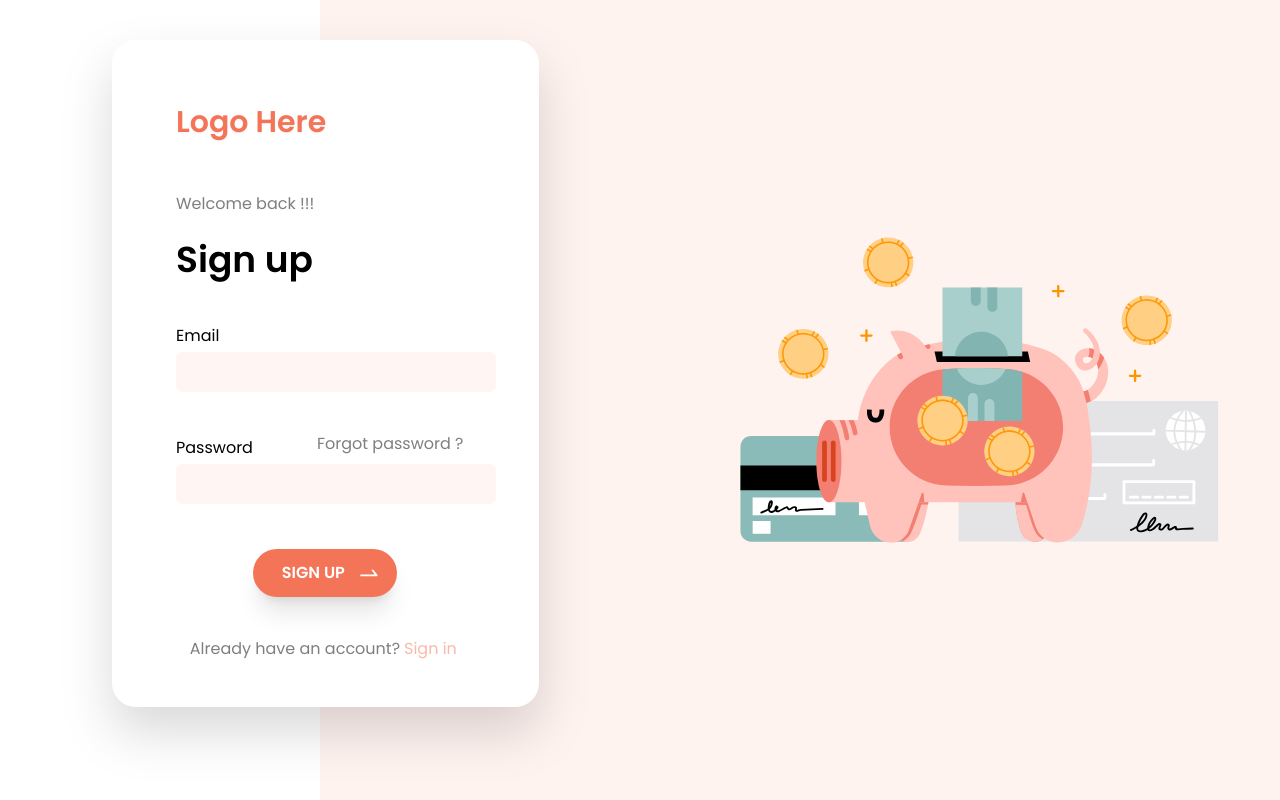
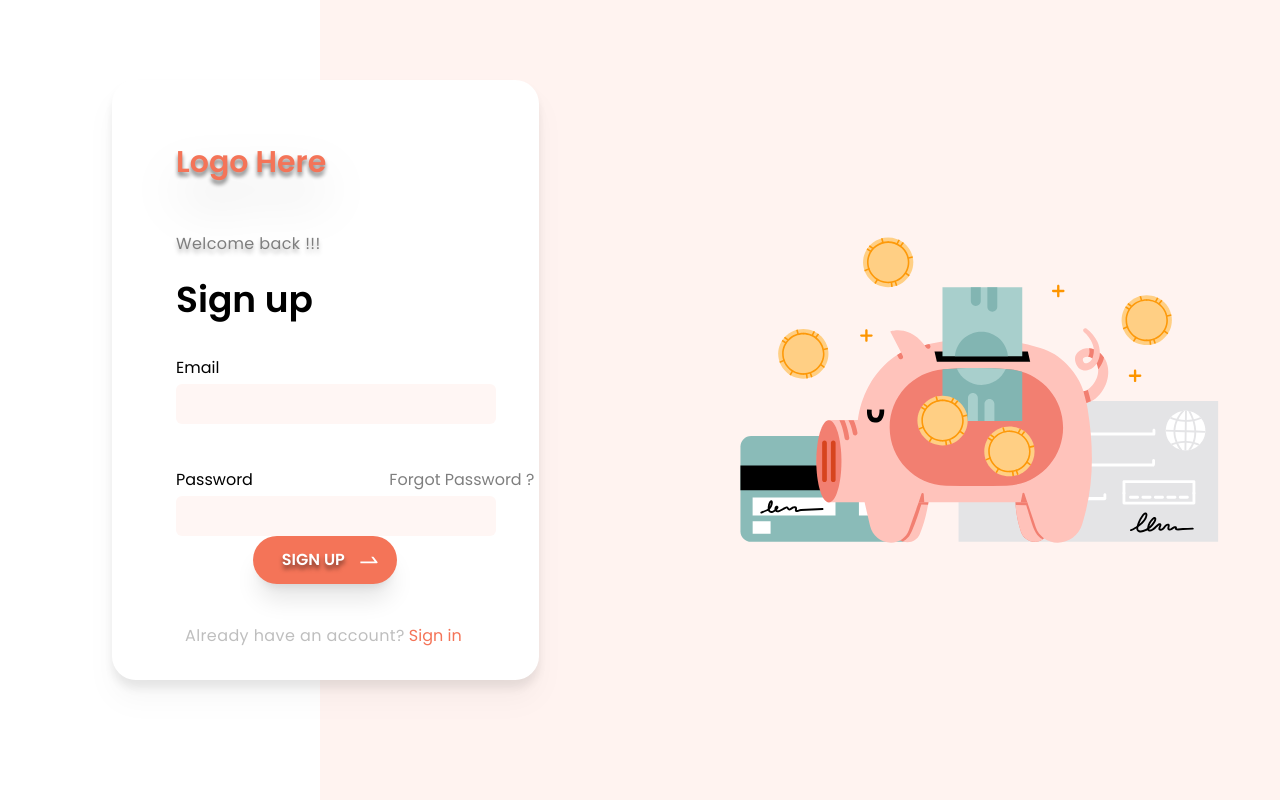
Before and after one commit to wojciechszmelczerczyk/react-auth-ui, a React (Create React App) app: page /signup in a window 1280 px wide. Built offline with nearby package versions, Linux system fonts and the light colour scheme.

Commit message:
couple style changes

```diff
--- a/package.json
+++ b/package.json
@@ -21,7 +21,7 @@
     "web-vitals": "^2.1.4"
   },
   "scripts": {
-    "start": "react-scripts start",
+    "start": "PORT=3006 react-scripts start",
     "build": "react-scripts build",
     "test": "react-scripts test",
     "eject": "react-scripts eject"
--- a/src/components/AuthForm.tsx
+++ b/src/components/AuthForm.tsx
@@ -70,19 +70,19 @@ const AuthForm = ({ accountExist }: any) => {
   };
 
   return (
-    <div className='flex flex-col absolute lg:top-10 2xl:top-20 bg-white drop-shadow-2xl rounded-3xl h-4/5 lg:h-5/6 sm:w-2/3 md:w-3/4 lg:w-1/3 left-28'>
-      <h1 className='mx-16 py-16 text-orange_form h-32 lg:text-3xl text-4xl drop-shadow-sm font-poppins font-semibold'>
+    <div className='flex flex-col absolute top-20 bg-white drop-shadow-xl rounded-3xl h-3/4 lg:h-3/4 2xl:h-3/4 sm:w-2/3 md:w-3/4 lg:w-1/3 3xl:w-1/4 left-28'>
+      <h1 className='logoHeader mx-16 py-16 drop-shadow-2xl text-orange_form h-32 lg:text-3xl text-4xl font-poppins font-semibold text-center lg:text-start'>
         Logo Here
       </h1>
       <div className='mx-16'>
-        <h2 className='font-poppins py-6 opacity-50 drop-shadow-sm'>
+        <h2 className='welcomeHeader font-poppins py-6 opacity-50 drop-shadow-sm tracking-wide	'>
           Welcome back !!!
         </h2>
-        <h1 className='font-poppins font-semibold md:text-3xl lg:text-4xl 2xl:text-6xl'>
+        <h1 className='font-poppins font-semibold text-3xl lg:text-4xl 2xl:text-6xl'>
           {accountExist ? "Sign in" : "Sign up"}
         </h1>
       </div>
-      <div className='flex flex-col gap-y-10 pt-10'>
+      <div className='flex flex-col gap-y-6 pt-8'>
         <div className='flex flex-col'>
           <label className='mx-16 py-1 font-poppins'>Email</label>
           <input
@@ -91,19 +91,24 @@ const AuthForm = ({ accountExist }: any) => {
             onInput={() => setEmailError("")}
             onChange={(e) => setEmail(e.target.value)}
           />
+          <div className='pt-4'>
             {emailError ? (
-            <div className='mx-16 py-1 w-3/4 bg-orange_form rounded-md'>
+              <div className='fixed mx-16 -mt-2 py-1 w-3/4 bg-orange_form rounded-md'>
                 <p className='mx-2 text-white font-poppins'>{emailError}</p>
               </div>
             ) : (
               ""
             )}
           </div>
+        </div>
         <div className='flex flex-col'>
           <div className='flex'>
-            <label className='mx-16 py-1 font-poppins'>Password</label>
-            <NavLink to='/' className='opacity-50 font-poppins'>
-              Forgot password ?
+            <label className='mx-16 py-1 w-1/2 font-poppins'>Password</label>
+            <NavLink
+              to='/'
+              className='opacity-50 font-poppins w-1/2 self-center'
+            >
+              Forgot Password ?
             </NavLink>
           </div>
           <input
@@ -112,8 +117,9 @@ const AuthForm = ({ accountExist }: any) => {
             onInput={() => setPasswordError("")}
             onChange={(e) => setPassword(e.target.value)}
           />
+          <div className='pt-4'>
             {passwordError ? (
-            <div className='mx-16 py-1 w-3/4 bg-orange_form rounded-md'>
+              <div className='fixed mx-16 -mt-2 py-1 w-3/4 bg-orange_form rounded-md'>
                 <p className='mx-2 text-white font-poppins'>{passwordError}</p>
               </div>
             ) : (
@@ -121,27 +127,36 @@ const AuthForm = ({ accountExist }: any) => {
             )}
           </div>
         </div>
-      <div className='flex flex-col gap-y-10 grow items-center justify-center'>
+      </div>
+      <div className='flex flex-col gap-y-10 grow items-center justify-center -mt-12'>
         <button
           type='submit'
           value='submit'
           className='flex text-white justify-center bg-orange_form hover:bg-hover_orange_form rounded-3xl w-36 h-12 shadow-xl'
           onClick={onSubmit}
         >
-          <p className='font-poppins font-semibold mx-3 self-center text-md'>
+          <p className='buttonText font-poppins font-semibold mx-3 self-center text-md'>
             {accountExist ? "SIGN IN" : "SIGN UP"}
           </p>
           <img
             alt=''
             src={arrowOutlined}
-            className='font-poppins font-semibold self-center'
+            className='buttonArrowIcon font-poppins font-semibold self-center'
           />
         </button>
-        <span className='font-poppins opacity-50'>
-          {accountExist ? "Don't have an account?" : "Already have an account?"}
+        <span className='font-poppins'>
+          {accountExist ? (
+            <p className='inline-block opacity-25 tracking-wide	'>
+              Don't have an account?
+            </p>
+          ) : (
+            <p className='inline-block opacity-25 tracking-wide	'>
+              Already have an account?
+            </p>
+          )}
           <NavLink
             to={accountExist ? "/signup" : "/signin"}
-            className='mx-1 text-orange_form hover:text-hover_orange_form opacity-100'
+            className='mx-1 text-orange_form hover:text-hover_orange_form'
           >
             {accountExist ? "Sign up" : "Sign in"}
           </NavLink>
--- a/src/index.css
+++ b/src/index.css
@@ -2,3 +2,10 @@
 @tailwind base;
 @tailwind components;
 @tailwind utilities;
+
+.logoHeader,
+.welcomeHeader,
+.buttonText,
+.buttonArrowIcon {
+  text-shadow: 0px 4px 4px rgba(0, 0, 0, 0.5);
+}
--- a/src/pages/HomePage.tsx
+++ b/src/pages/HomePage.tsx
@@ -19,7 +19,7 @@ const HomePage = () => {
         <div className='flex flex-col bg-pink h-screen w-screen items-center overflow-hidden '>
           <div className='flex flex-col items-center'>
             <p className='text-orange_form h-32 pt-28 text-4xl font-poppins font-semibold'>
-              Logo here
+              Logo Here
             </p>
             <h1 className='font-poppins text-5xl pt-24 font-semibold'>
               Hello{" "}
@@ -32,7 +32,7 @@ const HomePage = () => {
               onClick={logout}
             >
               <p className='font-poppins font-semibold mx-3 self-center text-md'>
-                Sign out
+                SIGN OUT
               </p>
             </button>
           </div>
--- a/src/pages/LoginPage.tsx
+++ b/src/pages/LoginPage.tsx
@@ -19,13 +19,8 @@ const LoginPage: FC = () => {
         <div className='w-6/12 bg-pink'></div>
         <AuthForm accountExist={accountExist} />
       </div>
-      <div className='flex w-1/2 bg-pink items-center'>
-        <img
-          alt=''
-          src={finances}
-          className='invisible lg:visible'
-          width={1000}
-        />
+      <div className='flex  w-1/2 bg-pink'>
+        <img alt='' src={finances} className='invisible lg:visible' />
       </div>
     </div>
   );
--- a/tailwind.config.js
+++ b/tailwind.config.js
@@ -3,6 +3,9 @@ module.exports = {
   content: ["./src/**/*.{js,jsx,ts,tsx}"],
   theme: {
     extend: {
+      screens: {
+        "3xl": "2000px",
+      },
       colors: {
         pink: "#FFF3F0",
         orange_form: "#F47458",
```
Lines whose indentation alone changed are shown as unchanged.
